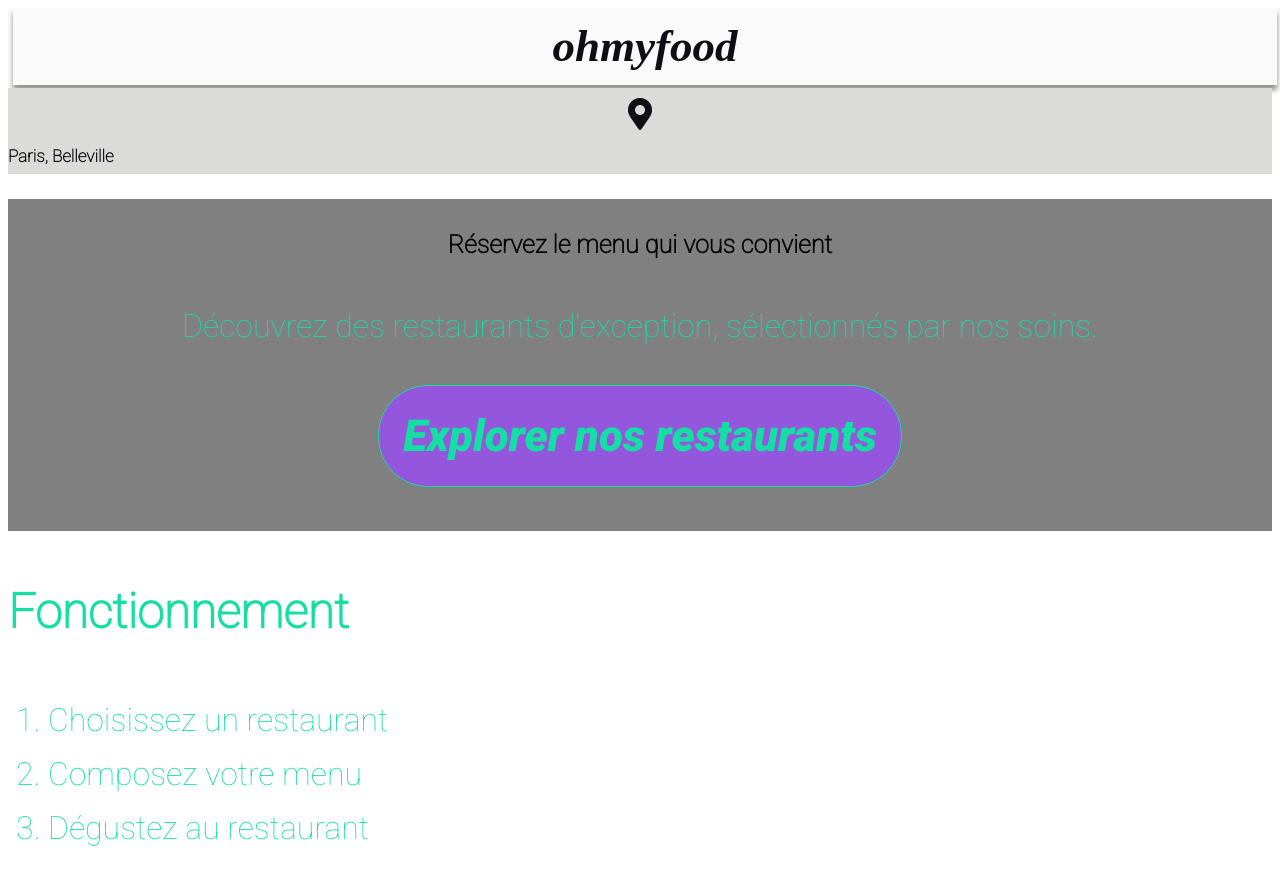
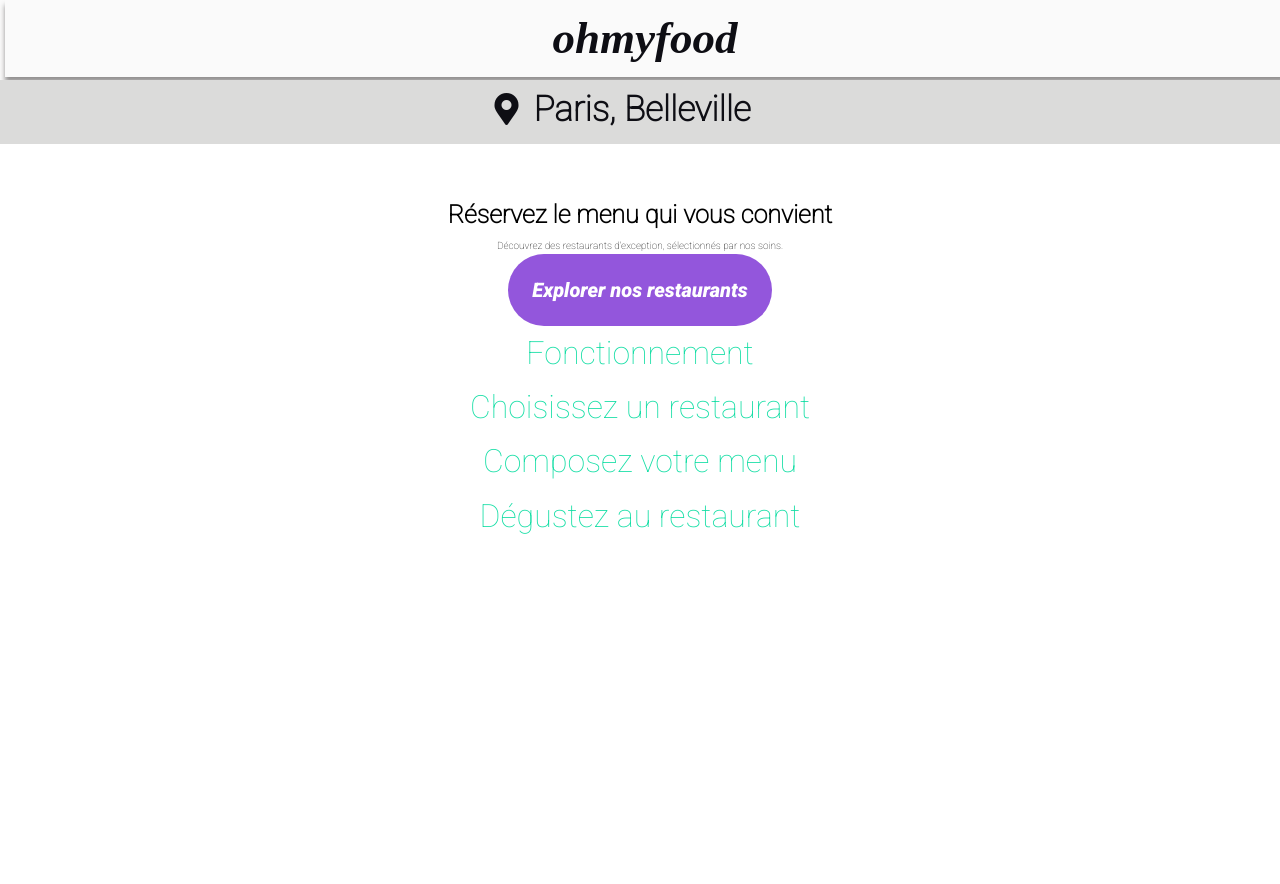
Before and after one commit to github-teva/projet3_ohmyfood, a website: page index.html in a window 1280 px wide. After the commit the page ends 800 px from the top, so only its background shows below. Drawn offline with Linux system fonts and the light colour scheme.

Commit message:
modification bouton explorez nos restaurants

```diff
--- a/index.html
+++ b/index.html
@@ -18,8 +18,8 @@
    </header>
    <header class="header_town">
      <nav class="localisation">
-         <i class="fas fa-map-marker-alt"></i>
-         <p><strong>Paris, Belleville</strong></p>
+
+         <p><i class="fas fa-map-marker-alt"></i><strong>Paris, Belleville</strong></p>
      </nav>
  <section class="booking">
      <h2 class="reserve_title">Réservez le menu qui vous convient</h2>
--- a/sass/main.scss
+++ b/sass/main.scss
@@ -1,3 +1,4 @@
+@import "./utils/reset";
 @import "./utils/variables";
 @import "./utils/functions";
 @import "./utils/mixins";
@@ -52,55 +53,52 @@ $color-tertiary: #99E2D0;
     color:rgb(14, 14, 20);
     text-align: center;
       p{
-    display: flex;
         font-weight: bold;
-    height: 1em;
+        height: 2em;
         margin-top: 0px;
         margin-right: 0px;
         margin-left: 0px;
         margin-bottom: 25px;
+        i{
+          margin-right: 15px;
+        }
           strong{
             font-weight: 900;
-      font-size: 17px;
+            font-size: 35px;
             text-align: center;
+            margin-right: 35px;
+            margin-bottom: 30px;
           }
       }
   }
 }
 
 .booking {
-  background-color: grey;
-  text-align: center;
-
+  .btn {
+    margin: 0 auto;
+    display: block;
+    -webkit-border-radius: 50px;
+    -moz-border-radius: 50px;
+    border-radius: 50px;
+    background-color:#9356DC;
+   font-size: 20px;
+   border: none;
+   color: #fff;
+  }
   h2.reserve_title {
     color: black;
     font-weight: 900;
     font-size: 25px;
     padding-top: 25px;
     text-align: center;
-    .explore{
-      font-size: 50px;
-
+  }
   p{
     font-size:10px;
     color: black;
     text-align: center;
-
-      }
   }
 }
 
-  .btn {
+.operation{
   text-align: center;
-    -webkit-border-radius: 50px;
-   -moz-border-radius: 50px;
-   border-radius: 50px;
-   background-color:#9356DC;
-   margin-bottom: 1em;
 }
-
-}
-
-.test {
-  color:blue;
-}
--- /dev/null
+++ b/sass/utils/_reset.scss
@@ -0,0 +1,47 @@
+// http://meyerweb.com/eric/tools/css/reset/
+//  v2.0 | 20110126
+//  License: none (public domain)
+
+html, body, div, span, applet, object, iframe,
+h1, h2, h3, h4, h5, h6, p, blockquote, pre,
+a, abbr, acronym, address, big, cite, code,
+del, dfn, em, img, ins, kbd, q, s, samp,
+small, strike, strong, sub, sup, tt, var,
+b, u, i, center,
+dl, dt, dd, ol, ul, li,
+fieldset, form, label, legend,
+table, caption, tbody, tfoot, thead, tr, th, td,
+article, aside, canvas, details, embed,
+figure, figcaption, footer, header, hgroup,
+menu, nav, output, ruby, section, summary,
+time, mark, audio, video {
+  margin: 0;
+  padding: 0;
+  border: 0;
+  font-size: 100%;
+  font: inherit;
+  vertical-align: baseline;
+}
+// HTML5 display-role reset for older browsers
+article, aside, details, figcaption, figure,
+footer, header, hgroup, menu, nav, section {
+  display: block;
+}
+body {
+  line-height: 1;
+}
+ol, ul {
+  list-style: none;
+}
+blockquote, q {
+  quotes: none;
+}
+blockquote:before, blockquote:after,
+q:before, q:after {
+  content: '';
+  content: none;
+}
+table {
+  border-collapse: collapse;
+  border-spacing: 0;
+}
```
Also changed, not shown: public/css/style.css, 1 other file. Lines whose indentation alone changed are shown as unchanged.
